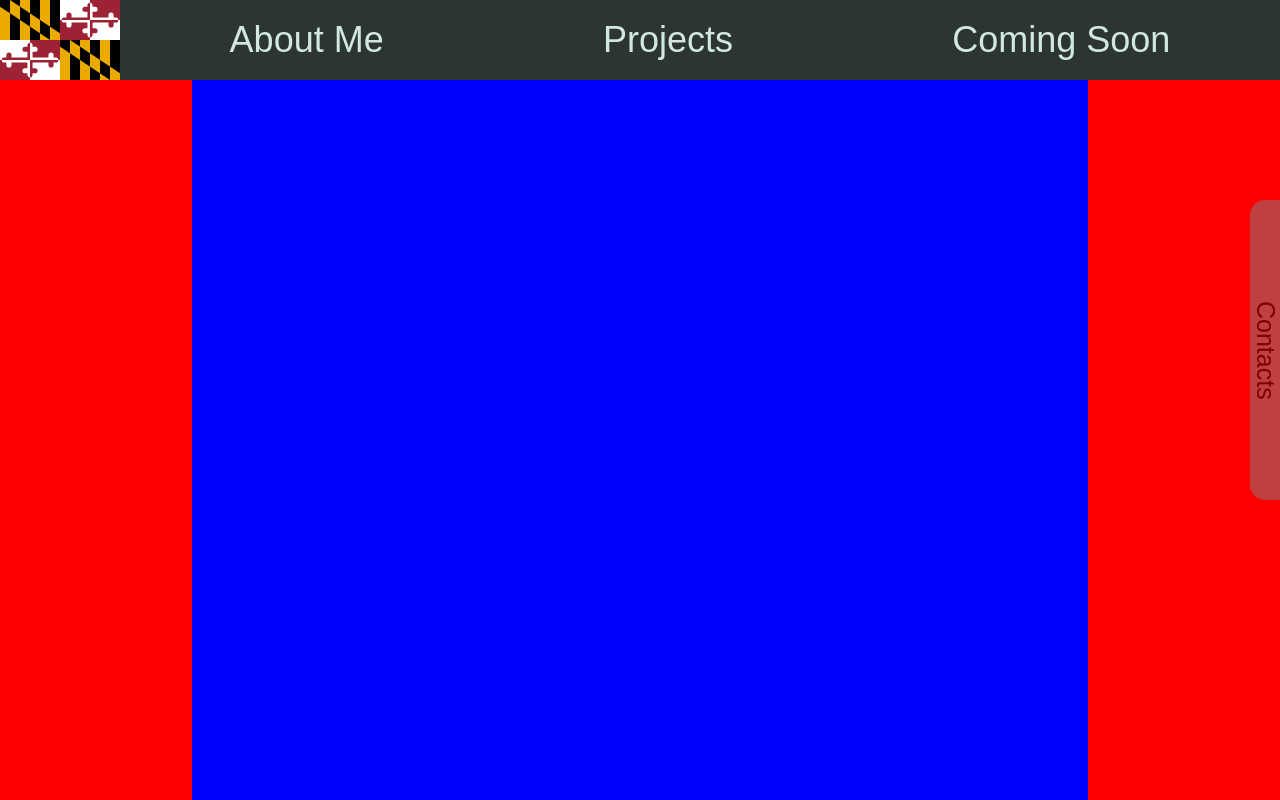
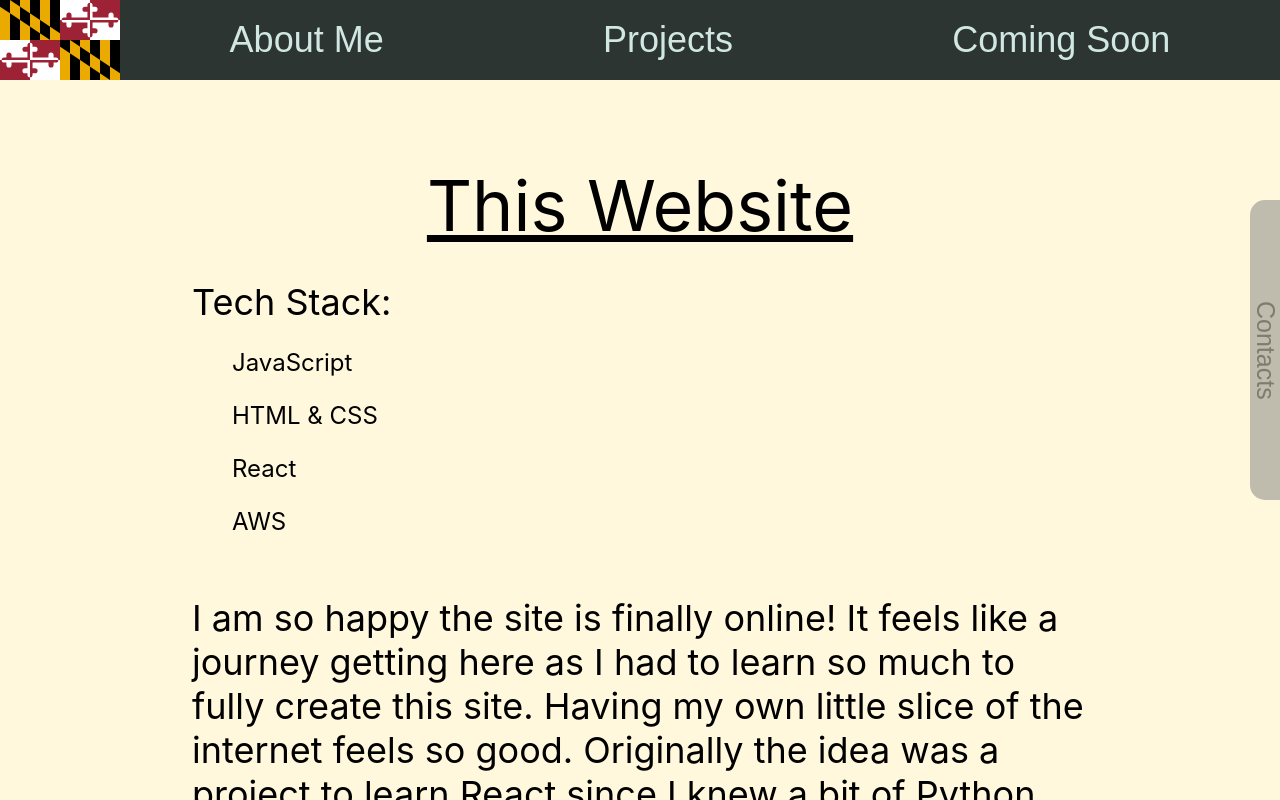
Before and after one commit to Dixon211/My_Website, a React (Create React App) app: page / in a window 1280 px wide. Both pictures are taken after a click on the button "Projects". Built offline with nearby package versions, Linux system fonts and the light colour scheme.

Commit message:
project page updated
project page was updated

```diff
--- a/src/projectsredux/projects2.css
+++ b/src/projectsredux/projects2.css
@@ -1,14 +1,35 @@
 #projectcontainer {
-    background-color: red;
     width: 100%;
-    height: 100%;
     display: flex;
     flex-direction: column;
     align-items: center;
 }
 .projectsection {
-    background-color: blue;
+    padding-top: 50px;
     width: 70%;
-    height: 600px;
     margin: 0;
+    display: flex;
+    flex-direction: column;
 }
+
+.pthold {
+    width: 100%;
+    height: 150px;
+    justify-content: center;
+    align-items: center;
+    display: flex;
+}
+
+.ptitle {
+    font-size: 70px;
+    text-decoration: underline;
+    white-space: nowrap;
+}
+
+.pdesc {
+    font-size: 36px;
+}
+
+.techlist {
+    font-size: 24px;
+}
--- a/src/projectsredux/projects2.js
+++ b/src/projectsredux/projects2.js
@@ -3,8 +3,41 @@ import "./projects2.css";
 function Project2  () {
     return(
         <div id="projectcontainer">
-            <div className="projectsection"></div>
-            <div className="projectsection"></div>
+            <div className="projectsection">
+                <div className="pthold">
+                    <text className="ptitle">This Website</text>
+                </div>
+                <label className="pdesc">Tech Stack:</label>
+                <div>
+                    <ol className="techlist">JavaScript</ol>
+                    <ol className="techlist">HTML & CSS</ol>
+                    <ol className="techlist">React</ol>
+                    <ol className="techlist">AWS</ol>
+                </div>
+                <p className="pdesc">
+                I am so happy the site is finally online! It feels like a journey getting here as I had to learn so much to fully create this site. Having my own little slice of the internet feels so good. Originally the idea was a project to learn React since I knew a bit of Python and was feeling confident with my programming fundamentals, but I was humbled very quickly by web dev.<br/><br/>
+                I started my journey with React and after reading a majority of the documentation and doing some simple components I really liked the idea. It felt like I was creating my own library of components to use later. I had a huge hurdle with understanding how to pass state and functions to components. There seemed to be 2 different ways and after way too much research I found it was changed but more than half of what was online was for the old way to do it which would throw errors in the new version. When I finally got something as simple as the state changing consistently, I was jumping for joy.<br/><br/>
+                Within this of course I had to learn HTML and CSS and while they are conceptually easy but the devil is in the details. I learned some key ideas quickly like flex box but my implementation was terrible, mostly because I tried making a one-size fits all site and of course most people were checking it out on mobile where the desktop formatting looked awful. I had to laugh the first time someone checked it out and all the boxes were overlapping. I truly learned that day the feeling of “well it looked good on my machine.” Thankfully my friends steered my in the right direction with creating mobile queries using the @media CSS tags and using better units such as vh, vw, rem for components.<br/><br/>
+                All the time I was creating the frontend for the site I was told some of the more complicated part was getting the site deployed. I’m thankfully that my IT background made this fairly easy and allowed me time to polish up on DNS,DNS certs, and use more Amazon Web Service. The S3 buckets were easy enough to understand but I hit a major roadblock after moving my domain to AWS Route 53 where a wire was crossed and the site was redirecting to mikedixon.org (no relation). Eventually I found it was an issue with the documentation after changing domain registrars and contacted Amazon support to get that changed as I don’t like to contact support if its something I can fix myself. <br/><br/>
+                I am very proud of this basic site. I think the biggest lesson is success cannot happen without failure. This version you are seeing is the third pass and the first 2 were very rough, but they let myself know I could do it. Breaking down the problems into smaller pieces, being able to admit that a way I had done a page was not great and trying out new tools and half way through realizing the tool doesn’t do what you wanted it to do are all parts of the process. My next steps for the site is to make it multipage and to host some webapps with a backend and I am currently eyeing flask so I can get back to some Python goodness. Please let me know if you have any suggestions or ideas by emailing me from my contacts. <br/><br/>
+                </p>
+            </div>
+            <div className="projectsection">
+                <div className="pthold">
+                    <text className="ptitle">Ticketing System Extension</text>
+                </div>
+                <label className="pdesc">Tech Stack:</label>
+                <div>
+                    <ol className="techlist">JavaScript</ol>
+                    <ol className="techlist">Python</ol>
+                    <ol className="techlist">HTTPS</ol>
+                </div>
+                <p className="pdesc">
+                This one was a project I did to help me with my work. I was at a company that was on an old depreciated version of Spiceworks. The biggest issue day to day for people on the desk was when a ticket came in we had to go to the company site, go to the section based on the company, then get there name, computer, email, and company code. After all this we could finally start working on the ticket. It took forever and with how many times a day we had to do this I decided it would be best to just fix it myself.<br/><br/>
+                The first part was getting the data from the website. I had learned some web scrapping with Python but the hurdle was I had never tried to access a system that required credentials before, just public facing websites. Thankfully I knew from my IT experience that passing authentication cookies to sessions requests would fix this issue once I knew what data the authentication server needed. I used Chrome’s Devtools to check the packets when I logged onto the website then took that information and allowed my web scrapping program to do it. The next challenge was getting the data out of the tables on the website. Both the tables and the layout of certain client specific pages were not uniform so I had to do some tricks for data cleanup and finding the table, but ultimately in a few hours I was able to get all that data formatted into a coherent JSON file. <br/><br/>
+                Now I had to create the actual extension. I chose JavaScript as it more easily interfaces with HTML and frontend. I will say this was the first time I had seen how the DOM talks to each other. I think the best way I could describe it was like old time radio operators. Where my extension would listen for broadcasts from the browser and then do what I needed based on these requirements. I settled on only allowing my extension to work on our ticketing page and it used the email to query the JSON file to get the correct information and update the ticket, when an “edit” element was pressed.I was very happy to have this working for about 98% of the clients and the JSON file could be updated whenever we had a new client without any changes. <br/><br/>
+                </p>
+            </div>
         </div>
     )
 }
```
